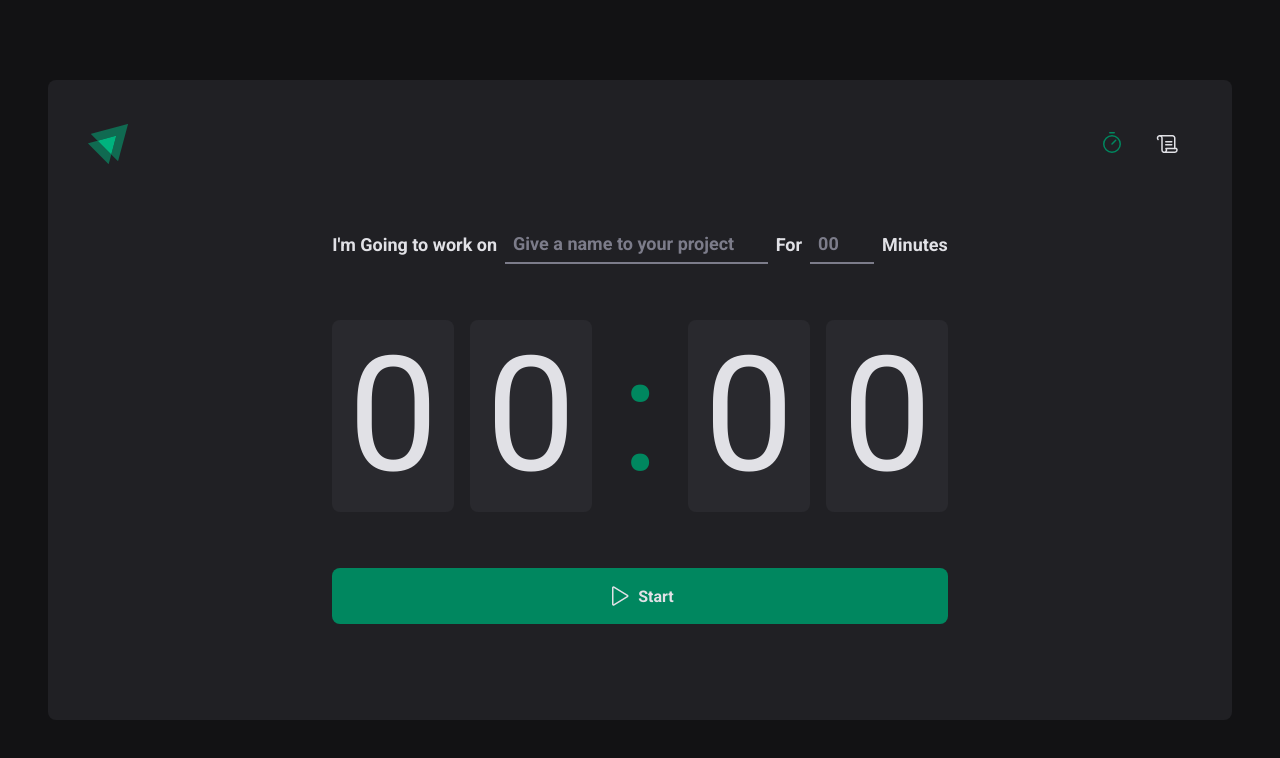
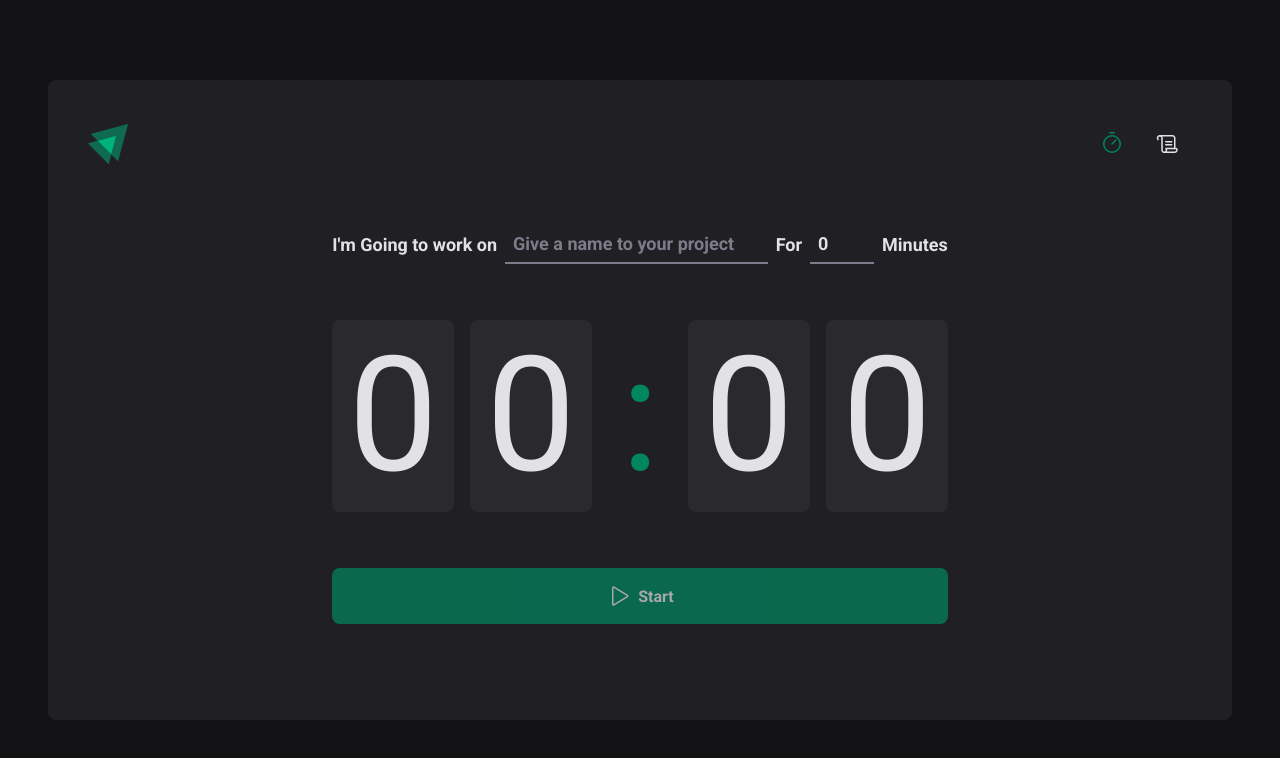
Before and after one commit to diebraga/pomodoro-ignite, a React (Vite) app: page / in a window 1280 px wide. Shown: the top 758 px of the page. Built offline with nearby package versions, Linux system fonts and the light colour scheme.

Commit message:
form types and input types

```diff
--- a/src/pages/Home.tsx
+++ b/src/pages/Home.tsx
@@ -13,15 +13,22 @@ const newCycleValidationScheme = zod.object({
     .max(60, `You can't create a task more than 1 hour long`),
 })
 
+type FormTypes = zod.infer<typeof newCycleValidationScheme>
+
 export function Home() {
-  const { register, handleSubmit, formState } = useForm({
+  const { register, handleSubmit, formState, reset } = useForm<FormTypes>({
     resolver: zodResolver(newCycleValidationScheme),
+    defaultValues: {
+      for: 0,
+      task: '',
+    },
   })
 
   const { errors, isSubmitting, isDirty } = formState
 
   function handleCreateNewCyclo(data: any) {
     console.log(data)
+    reset()
   }
 
   const isSubmitFormDisabled = !isDirty || isSubmitting
```
